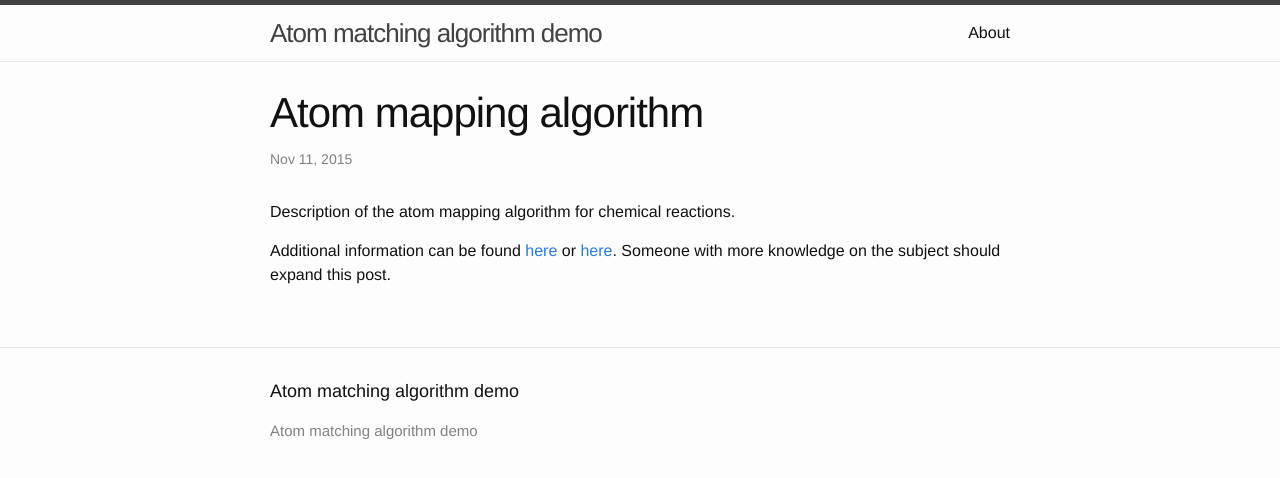
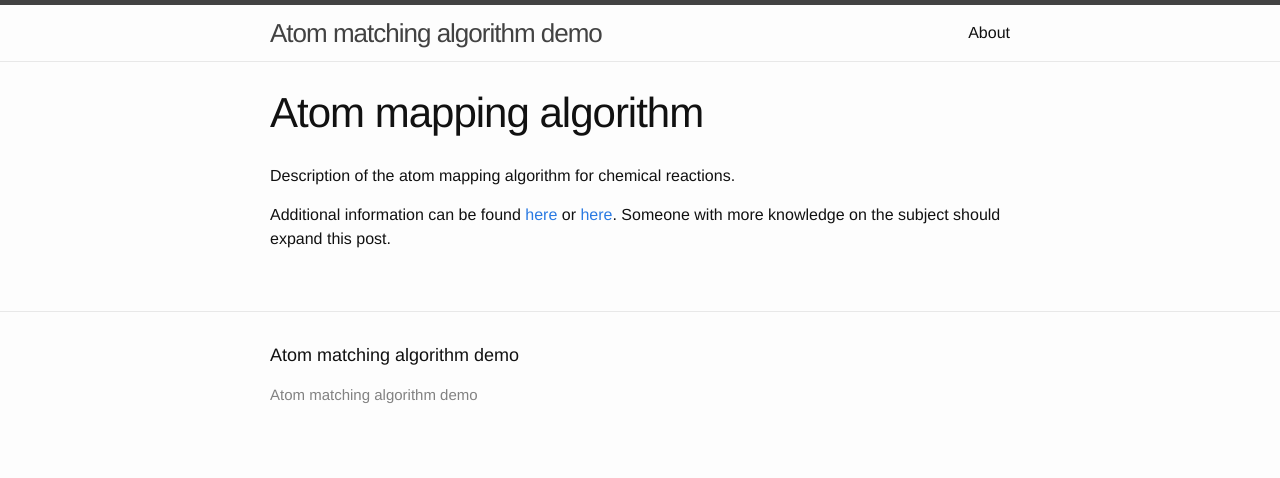
Before and after one commit to ChemistJS/smiles, a Jekyll site: the page built from _posts/2015-11-11-Atom-matching.markdown, in a window 1280 px wide. Shown: the top 478 px of the page. Built offline with Jekyll 4.4.1, drawn with Linux system fonts in a browser that asks for light colours.

Commit message:
remove dates from posts

```diff
--- a/_layouts/post.html
+++ b/_layouts/post.html
@@ -5,7 +5,9 @@ layout: default
 
   <header class="post-header">
     <h1 class="post-title">{{ page.title }}</h1>
-    <p class="post-meta">{{ page.date | date: "%b %-d, %Y" }}{% if page.author %} • {{ page.author }}{% endif %}{% if page.meta %} • {{ page.meta }}{% endif %}</p>
+    <!--
+<p class="post-meta">{{ page.date | date: "%b %-d, %Y" }}{% if page.author %} • {{ page.author }}{% endif %}{% if page.meta %} • {{ page.meta }}{% endif %}</p>
+    -->
   </header>
 
   <article class="post-content">
```
